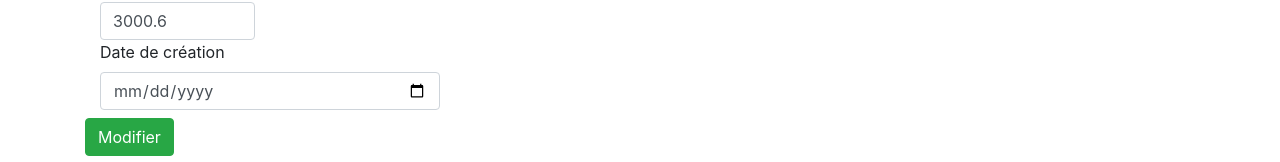
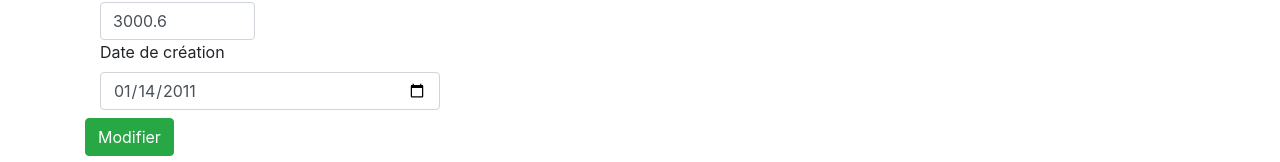
Before and after one commit to MarieChanaron/MesProduits, an Angular app: page /update-produit/1 in a window 1280 px wide. Shown: the part 272-434 px from the top of the page. Built offline with nearby package versions, Linux system fonts and the light colour scheme.

Commit message:
Add a date pipe in UpdateProduit component

```diff
--- a/src/app/app.module.ts
+++ b/src/app/app.module.ts
@@ -7,6 +7,7 @@ import { AppComponent } from './app.component';
 import { ProduitsComponent } from './components/produits/produits.component';
 import { AddProduitComponent } from './components/add-produit/add-produit.component';
 import { UpdateProduitComponent } from './components/update-produit/update-produit.component';
+import { DatePipe } from '@angular/common';
 
 @NgModule({
   declarations: [
@@ -20,7 +21,7 @@ import { UpdateProduitComponent } from './components/update-produit/update-produ
     AppRoutingModule,
     FormsModule
   ],
-  providers: [],
+  providers: [DatePipe],
   bootstrap: [AppComponent]
 })
 export class AppModule { }
--- a/src/app/components/update-produit/update-produit.component.html
+++ b/src/app/components/update-produit/update-produit.component.html
@@ -44,7 +44,7 @@
                 name="dateCreation"
                 class="form-control"
                 id="date-creation"
-                [ngModel]="currentProduit.dateCreation"
+                [ngModel]="formattedDate"
                 (ngModelChange)="currentProduit.dateCreation=$event"
             >
         </div>
--- a/src/app/components/update-produit/update-produit.component.ts
+++ b/src/app/components/update-produit/update-produit.component.ts
@@ -1,3 +1,4 @@
+import { DatePipe } from '@angular/common';
 import { Component, OnInit } from '@angular/core';
 import { ActivatedRoute, Router } from '@angular/router';
 import { Produit } from 'src/app/model/produit.model';
@@ -12,16 +13,19 @@ import { ProduitService } from 'src/app/service/produit.service';
 export class UpdateProduitComponent implements OnInit {
 
   currentProduit!: Produit;
+  formattedDate!: string;
 
   constructor(
     private service: ProduitService,
     private route: ActivatedRoute,
-    private router: Router
+    private router: Router,
+    private datePipe: DatePipe
   ) {}
 
   ngOnInit(): void {
     const id: string = this.route.snapshot.params['id'];
     this.currentProduit = this.service.getProduit(Number(id))!;
+    this.formattedDate = this.datePipe.transform(this.currentProduit.dateCreation, 'yyyy-MM-dd')!;
   }
 
   updateProduit(produit: Produit): void {
```
